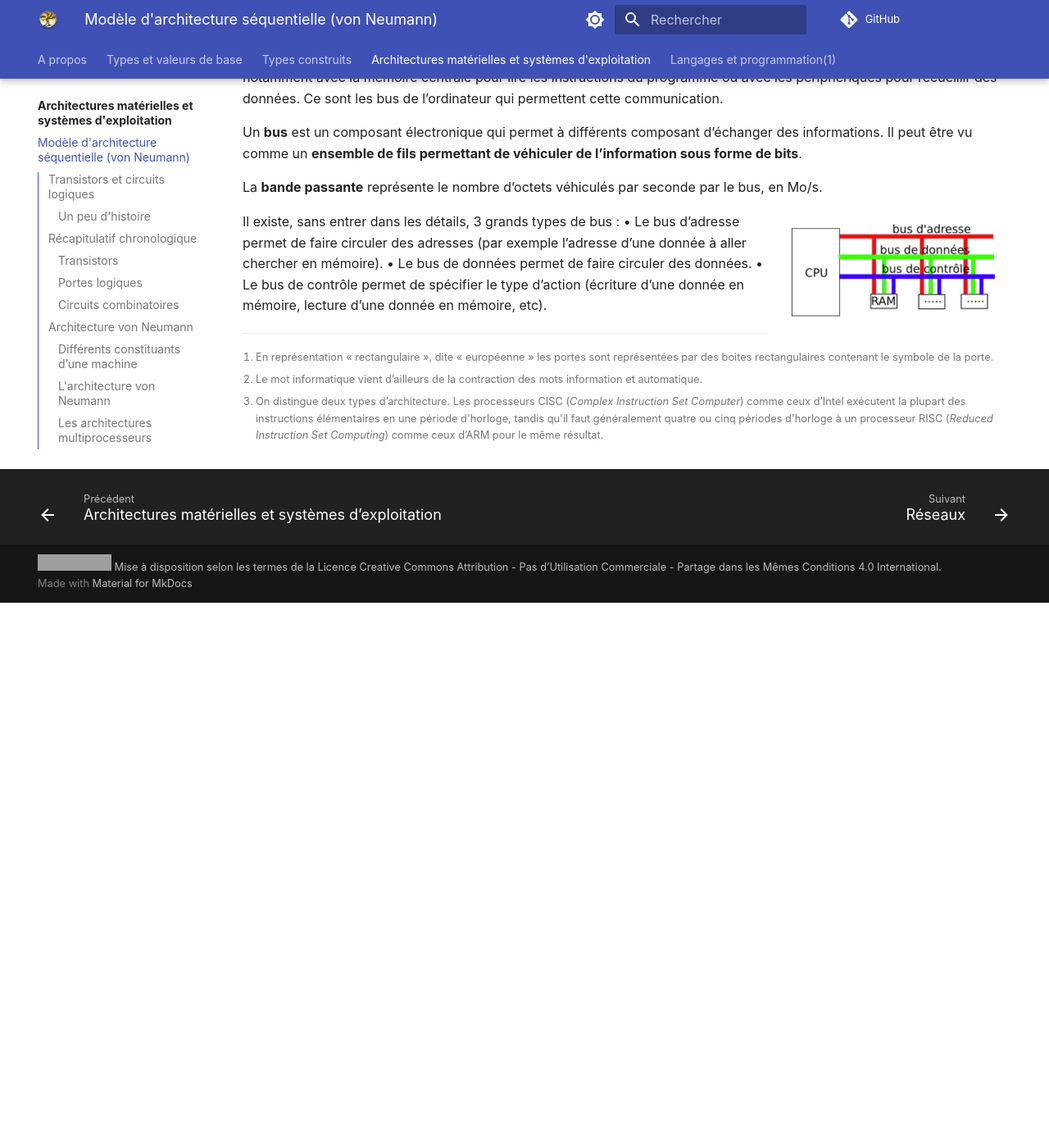
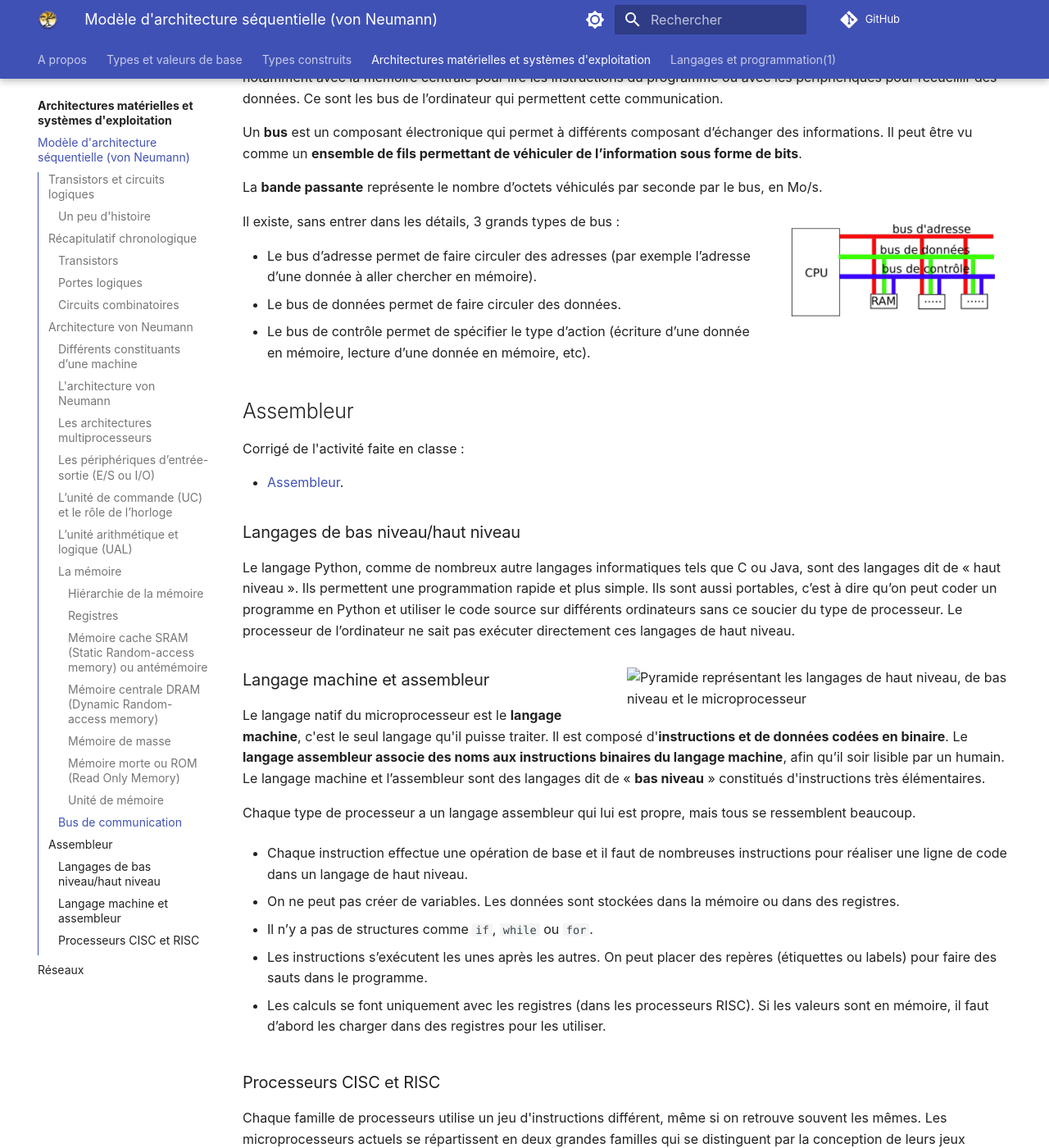
Before and after one commit to eipaca/NSI-1, an MkDocs documentation site: the page built from docs/architecture-materielles-et-systemes-d-exploitation/1-modele-architecture-sequentielle.md, in a window 1280 px wide and 1400 px high, scrolled down 7862 px. Shown: the whole window at 82% size. Built offline with MkDocs 1.6.1 and Material for MkDocs 9.7.7, drawn with Linux system fonts in a browser that asks for light colours; comment, search, counter and statistics services are not loaded; before the commit the page ends 8597 px from its top, so only the background shows below that; some of the changed text lies outside the part shown; grey boxes are pictures that could not be loaded.

Commit message:
Add files via upload

```diff
--- a/docs/architecture-materielles-et-systemes-d-exploitation/1-modele-architecture-sequentielle.md
+++ b/docs/architecture-materielles-et-systemes-d-exploitation/1-modele-architecture-sequentielle.md
@@ -127,7 +127,7 @@ Codée sur un bit, sa table de vérité est :
 
 Corrigé de l'activité faite en classe :
 
-- [Architecture von Neumann](assets/[NSI] AMSE - 2.Activité Architecture von Neumann - correction.pdf).
+- [Architecture von Neumann](assets/[NSI] AMSE - 2.Architecture von Neumann - correction.pdf).
 
 ### Différents constituants d’une machine
 
@@ -285,6 +285,55 @@ La **bande passante** représente le nombre d’octets véhiculés par seconde p
 
 
 Il existe, sans entrer dans les détails, 3 grands types de bus :
-    • Le bus d’adresse permet de faire circuler des adresses (par exemple l’adresse d’une donnée à aller chercher en mémoire).
-    • Le bus de données permet de faire circuler des données.
-    • Le bus de contrôle permet de spécifier le type d’action (écriture d’une donnée en mémoire, lecture d’une donnée en mémoire, etc).
+
+- Le bus d’adresse permet de faire circuler des adresses (par exemple l’adresse d’une donnée à aller chercher en mémoire).
+- Le bus de données permet de faire circuler des données.
+- Le bus de contrôle permet de spécifier le type d’action (écriture d’une donnée en mémoire, lecture d’une donnée en mémoire, etc).
+
+
+## Assembleur
+
+
+Corrigé de l'activité faite en classe :
+
+- [Assembleur](assets/[NSI] AMSE - 3.Assembleur - correction.pdf).
+
+### Langages de bas niveau/haut niveau
+
+Le langage Python, comme de nombreux autre langages informatiques tels que C ou Java, sont des langages dit de « haut niveau ». Ils permettent une programmation rapide et plus simple. Ils sont aussi portables, c’est à dire qu’on peut coder un programme en Python et utiliser le code source sur différents ordinateurs sans ce soucier du type de processeur. Le processeur de l’ordinateur ne sait pas exécuter directement ces langages de haut niveau.
+
+
+![Pyramide représentant les langages de haut niveau, de bas niveau et le microprocesseur](assets/1-langages-bas-haut-niveaux-light-mode.png#only-light){width="50%" align=right}
+![Pyramide représentant les langages de haut niveau, de bas niveau et le microprocesseur](assets/1-langages-bas-haut-niveaux-dark-mode.png#only-dark){width="50%" align=right}
+
+
+### Langage machine et assembleur
+
+Le langage natif du microprocesseur est le **langage machine**, c'est le seul langage qu'il puisse traiter. Il est composé d'**instructions et de données codées en binaire**. Le **langage assembleur associe des noms aux instructions binaires du langage machine**, afin qu’il soir lisible par un humain. Le langage machine et l’assembleur sont des langages dit de  « **bas niveau** » constitués d'instructions très élémentaires.
+
+
+Chaque type de processeur a un langage assembleur qui lui est propre, mais tous se ressemblent beaucoup.
+
+- Chaque instruction effectue une opération de base et il faut de nombreuses instructions pour réaliser une  ligne de code dans un langage de haut niveau.
+
+- On ne peut pas créer de variables. Les données sont stockées dans la mémoire ou dans des registres.
+
+- Il n’y a pas de structures comme `if`, `while` ou `for`.
+
+- Les instructions s’exécutent les unes après les autres. On peut placer des repères (étiquettes ou labels) pour faire des sauts dans le programme.
+
+- Les calculs se font uniquement avec les registres (dans les processeurs RISC). Si les valeurs sont en mémoire, il faut d’abord les charger dans des registres pour les utiliser.
+
+### Processeurs CISC et RISC
+
+Chaque famille de processeurs utilise un jeu d'instructions différent, même si on retrouve souvent les mêmes. Les microprocesseurs actuels se répartissent en deux grandes familles qui se distinguent par la conception de leurs jeux d'instructions:
+
+- Les processeurs **CISC** (*Complex Instruction Set Computer*) avec beaucoup d’instructions complexes. Une seule instruction peut faire plusieurs actions à la fois, comme lire une valeur, faire un calcul et enregistrer le résultat. Les instructions les plus compliquées prennent plusieurs cycles d’horloge (entre 2 et 10).
+
+- Les processeurs **RISC** (*Reduced Instruction Set Computer*) avec moins d’instructions et des instructions plus simples. Chaque instruction fait une seule action. Elles ont toutes la même taille et s’exécutent généralement en un seul cycle d’horloge.
+
+Les processeurs Intel ont une architecture CISC, ceux d’Apple sont en RISC. On retrouve aussi des processeurs de type RISC dans différents SoC[^1.3], des objets connectés ou embarqués comme les cartes Arduino, des cartes d’ordinateurs SBC[^1.4], etc.
+
+[^1.3]: « *System On a Chip* » pour « système sur une puce » est un système complet embarqué sur une seule puce.
+
+[^1.4]: « *Single Board Computer* » ou ordinateur monocarte est un ordinateur complet construit sur un circuit imprimé.
```
Also changed, not shown: other parts of docs/architecture-materielles-et-systemes-d-exploitation/1-modele-architecture-sequentielle.md (+1 -1 lines), docs/architecture-materielles-et-systemes-d-exploitation/2-reseaux.md (+2 -2 lines), docs/architecture-materielles-et-systemes-d-exploitation/3-systemes-exploitation.md (+2 -2 lines).
